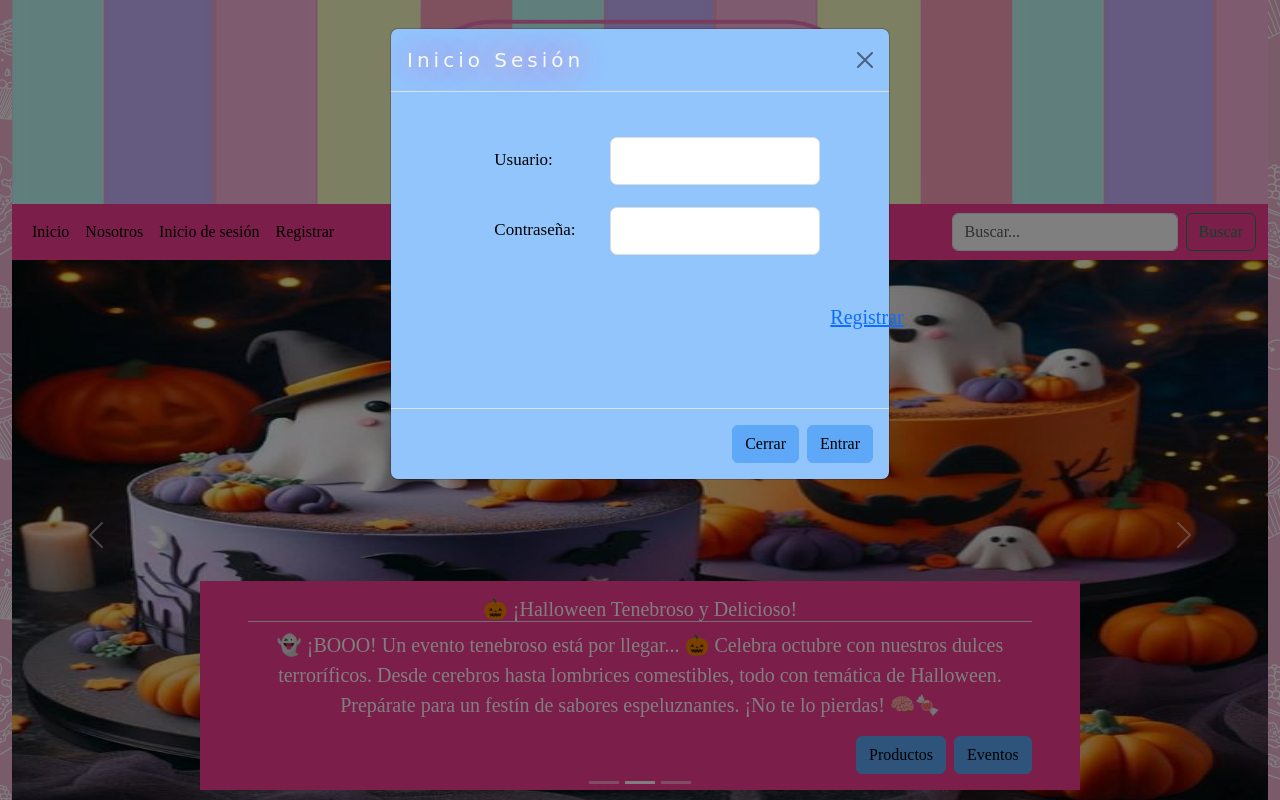
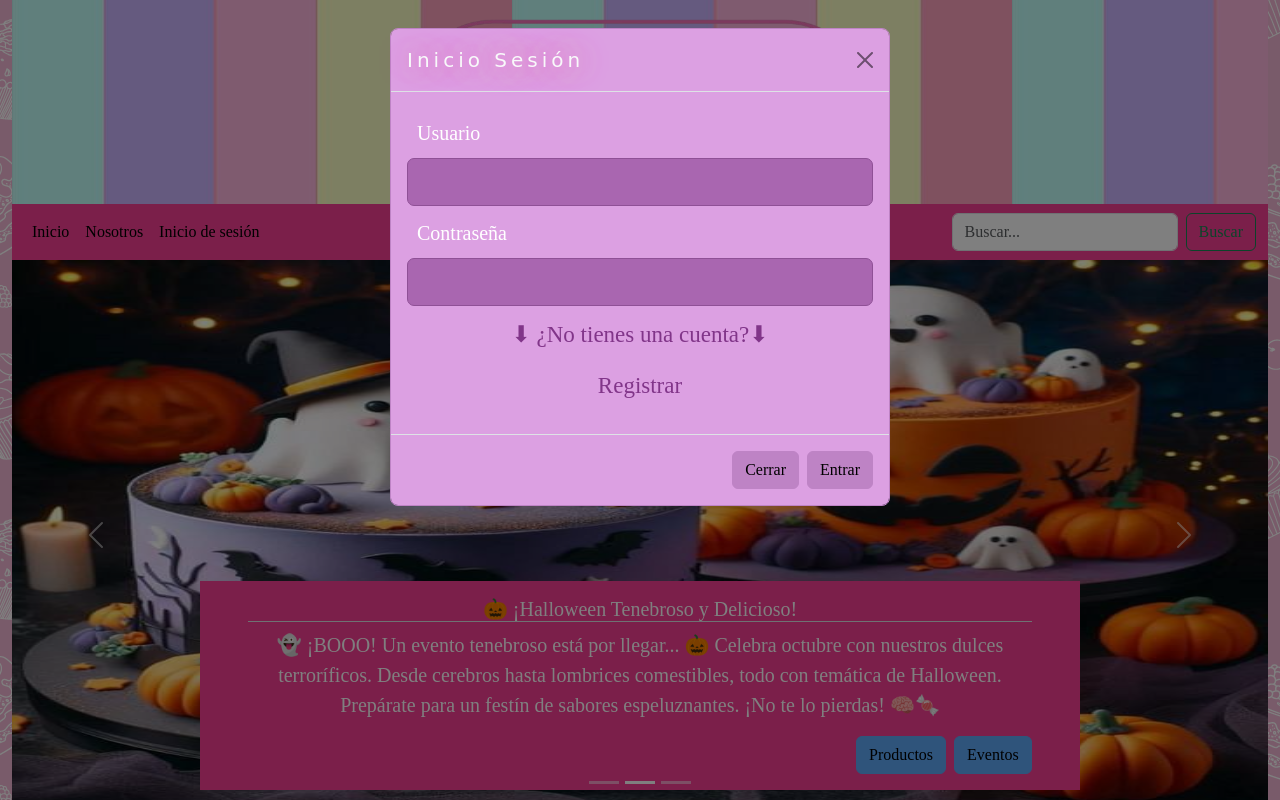
Before and after one commit to giaaryc/PaginaWeb, a website: page BOOTSTRAP/index.html in a window 1280 px wide. Both pictures are taken after a click on the link "Inicio de sesión". Shown: the top 800 px of the page. Drawn offline with Linux system fonts and the light colour scheme.

Commit message:
Se finalizo la estilizacion modal

```diff
--- a/BOOTSTRAP/index.html
+++ b/BOOTSTRAP/index.html
@@ -36,38 +36,35 @@
                     <!-- Modal -->
                     <div class="modal fade" id="staticBackdrop" data-bs-backdrop="static" data-bs-keyboard="false" tabindex="-1" aria-labelledby="staticBackdropLabel" aria-hidden="true">
                         <div class="modal-dialog">
-                        <div class="modal-content bg-color-extra3">
+                        <div class="modal-content bg-color-extra1 border-color-extra2">
                             <div class="modal-header">
-                            <h1 class="modal-title fs-5 text-center text-light" id="staticBackdropLabel">Inicio Sesión</h1>
+                            <h1 class="modal-title fs-5 text-light" id="staticBackdropLabel">Inicio Sesión</h1>
                             <button type="button" class="btn-close" data-bs-dismiss="modal" aria-label="Close"></button>
                             </div>
                             <div class="modal-body">
                                 <form id="Login">
-                                    <br>
-                                        <div class="Login-item">
-                                            <label for="user"> Usuario: </label>
+                                        <div class="Login-item text-light">
+                                            <label for="user"> Usuario </label>
                                             <input type="text" id="user" required />
                                         </div>
                                         <div class="Login-item">
-                                            <label for="password"> Contraseña: </label>
+                                            <label for="password"> Contraseña </label>
                                             <input type="password" id="password" required />
                                         </div>
-                                        <div class="Login-item">
+                                        <div class="Login-item text-center text-color-principal">
+                                            <p>⬇ ¿No tienes una cuenta?⬇ </p>
                                             <a href="registro.html">Registrar</a>
                                         </div>
                                 </form>
                             </div>
                             <div class="modal-footer">
-                            <button type="button" class="btn btn-color-extra4" data-bs-dismiss="modal">Cerrar</button>
-                            <button type="button" class="btn btn-color-extra4">Entrar</button>
+                            <button type="button" class="btn btn-color-extra2" data-bs-dismiss="modal">Cerrar</button>
+                            <button type="button" class="btn btn-color-extra2">Entrar</button>
                             </div>
                         </div>
                         </div>
                     </div>
                     <!-- FIN TAREA 3-->
-                    <li class="nav-item">
-                        <a class="nav-link active" aria-current="page" href="registro.html">Registrar</a>
-                    </li>
                     </ul>
                     <form class="d-flex" role="search">
                     <input class="form-control me-2" type="search" placeholder="Buscar..." aria-label="Search">
--- a/BOOTSTRAP/stylePropio.css
+++ b/BOOTSTRAP/stylePropio.css
@@ -32,66 +32,50 @@ a:hover{
 }
 
 .p-letra, .btn-letra{
-    font-size: 22px;
+    font-size: 26px;
 }
 
 /* Formulario Login */
-#Login{
-    display: flex;
-    justify-content: center;
-    align-items: center;
-    flex-direction: column;
-    margin: 0 auto;
-}
-
-#Login, #TituloForm{
-    margin-bottom: 50px;
-}
-
 .Login-item{
-    position: relative;
+    margin-bottom: 40px;
+    margin-top: 10px;
     height: 60px;
-    width: 90%;
-    margin-bottom: 10px;
+    width: 100%;
 }
 
 .Login-item label{
-    position: absolute;
-    top: 15px;
-    left: 60px;
-    padding: 0 4px;
-    color: #000000;
-    font-size: 17px;
+    padding: 0 10px;
+    margin-bottom: 10px;
+    color: #ffffff;
+    font-size: 20px;
 }
 
 .Login-item input{
-    position: absolute;
-    top: 5px;
-    left: 180px;
     height: 80%;
-    width: 50%;
-    border: 1px solid #DADCE0;
+    width: 100%;
+    border: 1px solid #8f5096;
     border-radius: 7px;
-    font-size: 17px;
+    font-size: 20px;
     padding: 0 20px;
+    background: #a966b0;
+
 }
 
-#Login button{
-    position: absolute;
-    left: 170px;
-    top: 20px;
-    font-size: 20px;
-    width: 200px;
-    height: 50px;
-    background-color: #fd7bb8;
+.Login-item input:hover{
+    border: 3px solid #813e89;
+}
+
+.Login-item p{
+    font-size: 23px;
+    color: #813589;
 }
 
 .Login-item a{
-    position: absolute;
-    left: 400px;
-    top: 30px;
-    font-size: 20px;
+    font-size: 23px;
+    text-decoration: none;
+    color: #813589;
 }
+
 
 /*Comienzo nuevo*/
 .item-imagen{
```
